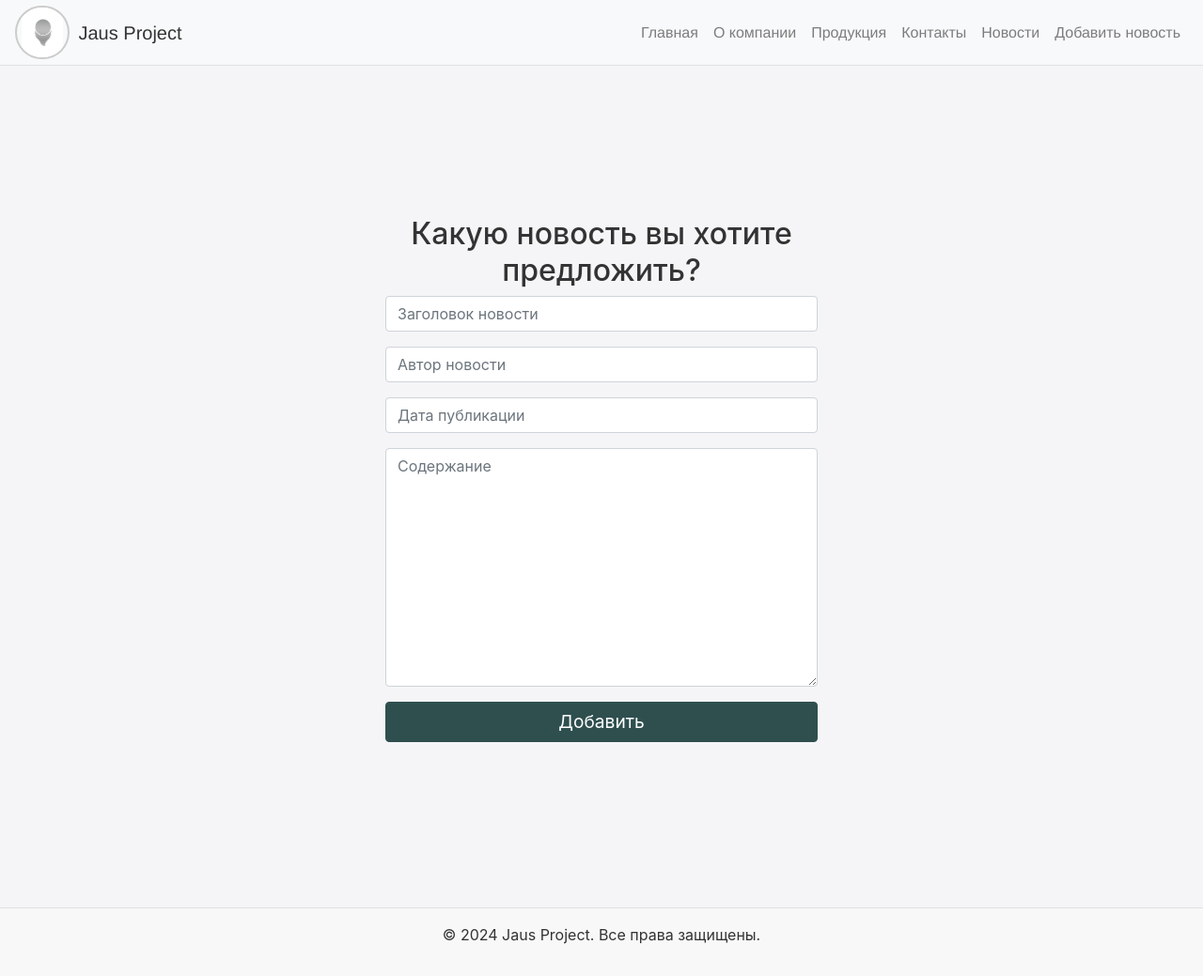
After one commit to Arhilector/DJANGO, a Django app: page /news/create_news/ in a window 1280 px wide. The commit adds this page. Shown: the whole page at 94% size. Run offline with Django 5.2, Linux system fonts and the light colour scheme; some libraries are stand-ins or nearby versions.

Commit message:
DJ03+add_news

```diff
--- a/Jaus/main/templates/main/menu.html
+++ b/Jaus/main/templates/main/menu.html
@@ -28,6 +28,9 @@
             <li class="nav-item">
                 <a class="nav-link" href="{% url 'news' %}">Новости</a>
             </li>
+            <li class="nav-item">
+                <a class="nav-link" href="{% url 'add_news' %}">Добавить новость</a>
+            </li>
         </ul>
     </div>
 </nav>
--- a/Jaus/main/urls.py
+++ b/Jaus/main/urls.py
@@ -7,4 +7,5 @@ urlpatterns = [
     path('products/', views.products, name='products'),
     path('contact/', views.contact, name='contact'),
     path('news/', views.news_list, name='news_list'),
+
 ]
--- /dev/null
+++ b/Jaus/news/forms.py
@@ -0,0 +1,13 @@
+from .models import News
+from django.forms import ModelForm, TextInput, Textarea, DateTimeInput
+
+class NewsForm(ModelForm):
+    class Meta:
+        model = News
+        fields = ['title', 'author', 'created_at', 'content']
+        widgets = {
+            'title': TextInput(attrs={'class': 'form-control', 'placeholder': 'Заголовок новости'}),
+            'content': Textarea(attrs={'class': 'form-control', 'placeholder': 'Содержание'}),
+            'author': TextInput(attrs={'class': 'form-control', 'placeholder': 'Автор новости'}),
+            'created_at': DateTimeInput(format='%Y-%m-%d',attrs={'class': 'form-control', 'placeholder': 'Дата публикации'})
+        }
--- a/Jaus/news/models.py
+++ b/Jaus/news/models.py
@@ -1,13 +1,14 @@
 # news/models.py
-
+from django import forms
 from django.contrib.auth.models import User
+from django.contrib.admin.widgets import AdminDateWidget, AdminTimeWidget
 from django.db import models
 
 class News(models.Model):
     title = models.CharField('Название новости', max_length=100)
     content = models.TextField("Новость")
-    created_at = models.DateTimeField("Дата публикации")
-    author = models.ForeignKey(User, on_delete=models.CASCADE, verbose_name="Автор статьи", null=True, blank=True)
+    created_at = models.DateField(verbose_name="Дата публикации")
+    author = models.CharField(max_length=100)
 
 
     class Meta:
--- /dev/null
+++ b/Jaus/news/templates/news/add_new_post.html
@@ -0,0 +1,33 @@
+{% extends 'main/layout.html' %}
+
+{% block content %}
+  <div class="d-flex justify-content-center align-items-center min-vh-100">
+    <div class="mx-auto" style="max-width: 500px; width: 100%; padding: 20px;">
+      <h2 class="text-center" style="font-size: 2em; font-family: -apple-system, BlinkMacSystemFont, 'Segoe UI', Roboto, 'Helvetica Neue', Arial, sans-serif;">Какую новость вы хотите предложить?</h2>
+      <form method="post" action="{% url 'add_news' %}" class="d-flex flex-column gap-3">
+        {% csrf_token %}
+
+        <div class="mb-3">
+        {{form.title}}
+        </div>
+
+        <div class="mb-3">
+        {{form.author}}
+        </div>
+
+        <div class="mb-3">
+        {{form.created_at}}
+        </div>
+
+
+        <div class="mb-3">
+         {{form.content}}
+        </div>
+
+
+        <button type="submit" class="btn btn-primary" style="font-size: 1.2em; background-color: #2f4f4f; border-color: #2f4f4f;">Добавить</button>
+      </form>
+      <p>{{errors}}</p>
+    </div>
+  </div>
+{% endblock %}
--- a/Jaus/news/urls.py
+++ b/Jaus/news/urls.py
@@ -5,4 +5,5 @@ from . import views
 
 urlpatterns = [
     path('', views.news_list, name='news'),
+    path('create_news/', views.create_news, name='add_news'),
 ]
--- a/Jaus/news/views.py
+++ b/Jaus/news/views.py
@@ -1,6 +1,26 @@
-from django.shortcuts import render
+from django.shortcuts import render, redirect
 from .models import News  # Импортируем модель новостей
+from .forms import NewsForm
 
 def news_list(request):
     news_items = News.objects.all()  # Получаем все новости из базы данных
     return render(request, 'news/news_list.html', {'news_items': news_items})
+
+def create_news(request):
+    errors = ""
+    if request.method == 'POST':
+        form = NewsForm(request.POST)
+        if form.is_valid():
+            form.save()  # Сохраняем данные в базу данных
+            return redirect('news_list')  # Редирект на страницу со списком новостей после успешного добавления
+        else:
+            errors = "Данные заполнены некорректно!"
+            print(form.errors)  # Выводим ошибки формы для отладки
+    else:
+        form = NewsForm()  # Создаем пустую форму, если метод запроса не POST
+
+    context = {
+        'form': form,
+        'errors': errors
+    }
+    return render(request, 'news/add_new_post.html', context)
```
Also changed, not shown: Jaus/__init__.py (added), Jaus/news/migrations/0001_initial.py.
